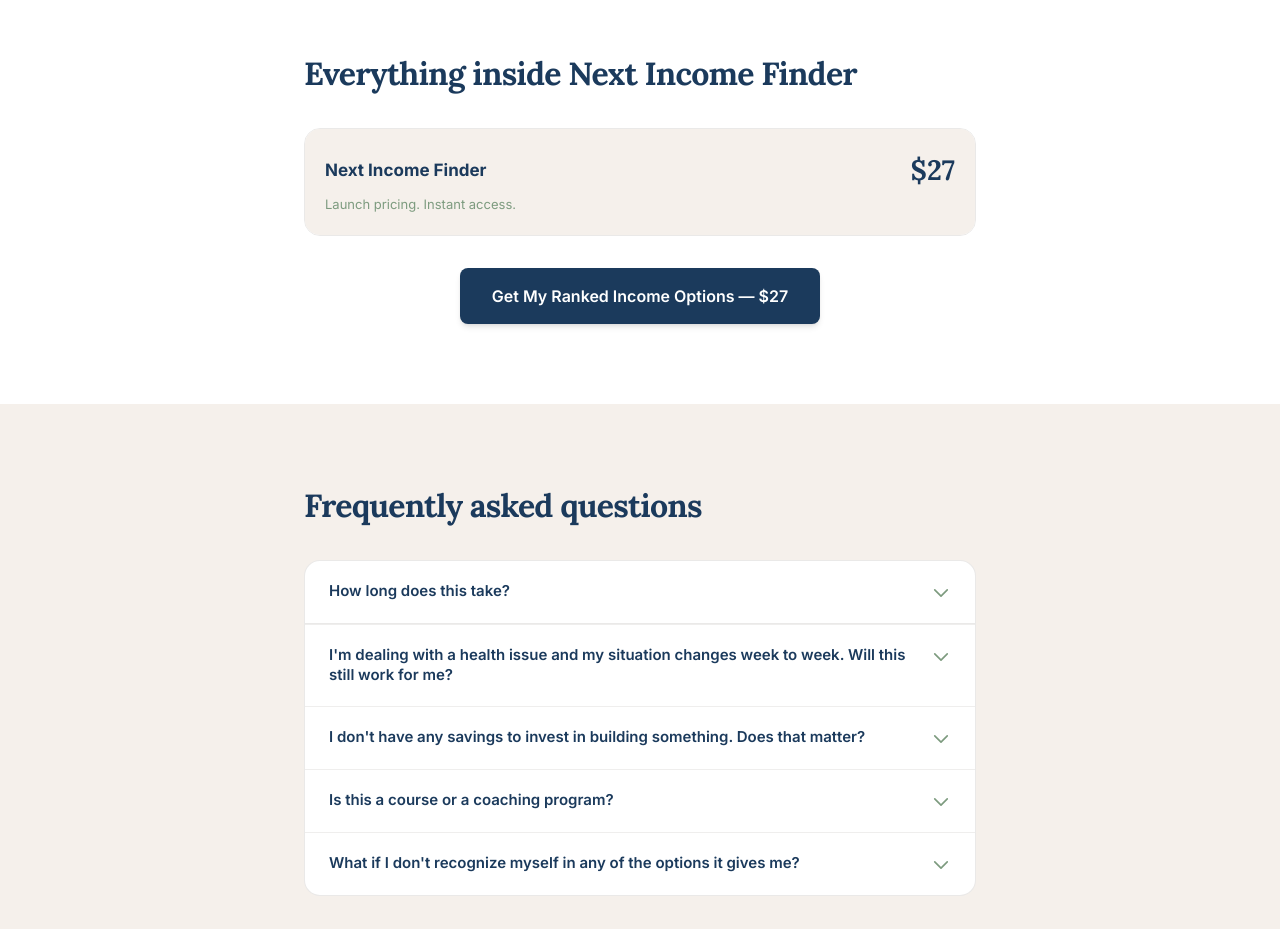
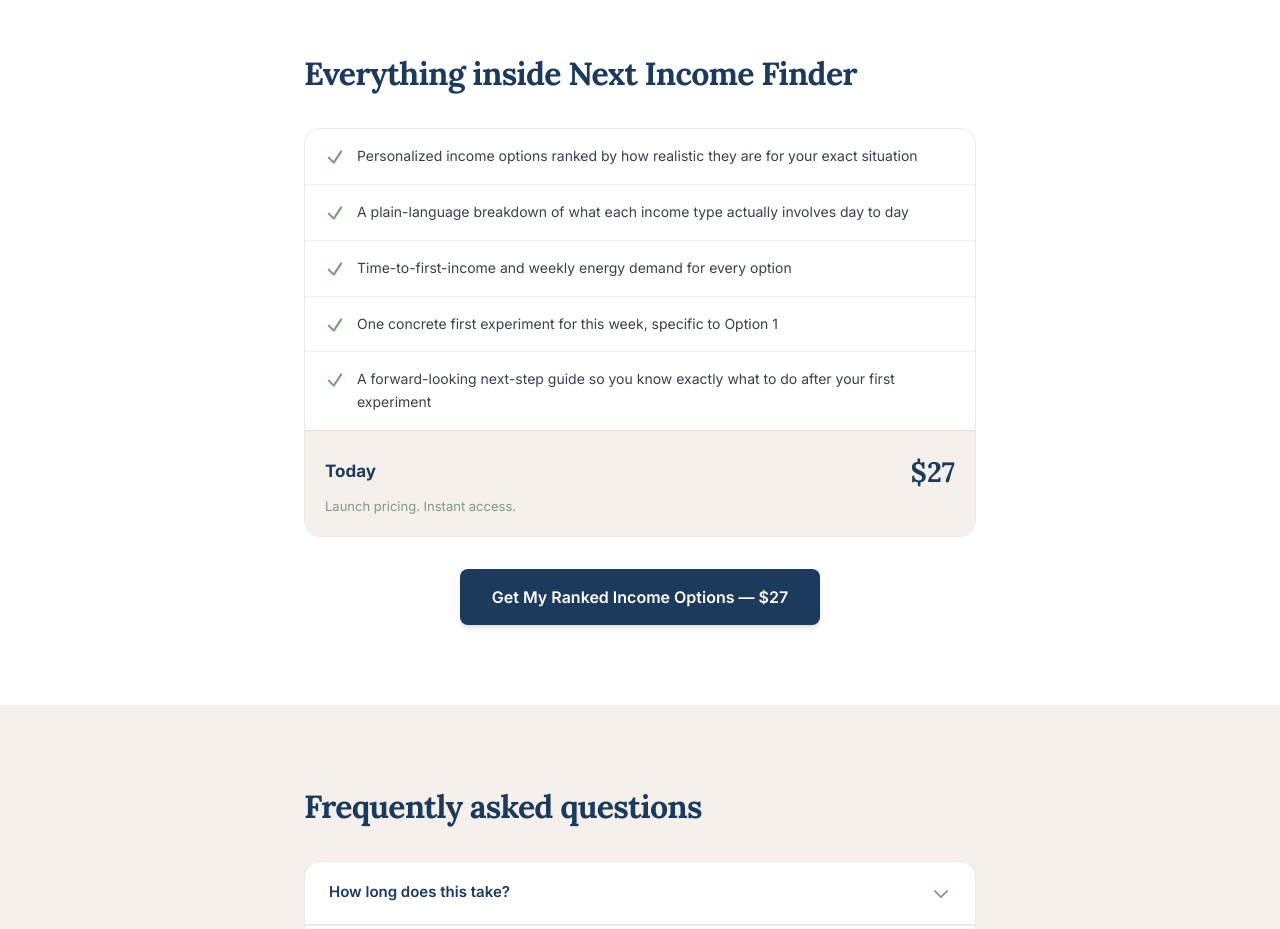
Before and after one commit to veslemoyklavenes-png/next-income-finder, a Next.js app: page / in a window 1280 px wide. Shown: the part 8720-9649 px from the top of the page. Built offline with nearby package versions, Linux system fonts and the light colour scheme.

Commit message:
Keep feature list but remove per-item prices, just show 7

```diff
--- a/app/page.tsx
+++ b/app/page.tsx
@@ -295,26 +295,11 @@ export default function SalesPage() {
   // ── Value stack items ─────────────────────────────────────────────────────────
 
   const valueItems = [
-    {
-      label: 'Personalized income options ranked by how realistic they are for your exact situation',
-      value: '$97',
-    },
-    {
-      label: 'A plain-language breakdown of what each income type actually involves day to day',
-      value: '$47',
-    },
-    {
-      label: 'Time-to-first-income and weekly energy demand for every option',
-      value: '$37',
-    },
-    {
-      label: 'One concrete first experiment for this week, specific to Option 1',
-      value: '$47',
-    },
-    {
-      label: 'A forward-looking next-step guide so you know exactly what to do after your first experiment',
-      value: '$37',
-    },
+    { label: 'Personalized income options ranked by how realistic they are for your exact situation' },
+    { label: 'A plain-language breakdown of what each income type actually involves day to day' },
+    { label: 'Time-to-first-income and weekly energy demand for every option' },
+    { label: 'One concrete first experiment for this week, specific to Option 1' },
+    { label: 'A forward-looking next-step guide so you know exactly what to do after your first experiment' },
   ]
 
   // ─────────────────────────────────────────────────────────────────────────────
@@ -749,9 +734,23 @@ export default function SalesPage() {
             </h2>
 
             <div className="rounded-2xl border border-[rgba(52,38,32,0.1)] overflow-hidden">
-              <div style={{ backgroundColor: OFF_WHITE }} className="px-5 py-5">
+              <div className="divide-y divide-[rgba(52,38,32,0.07)]">
+                {valueItems.map((item, i) => (
+                  <div
+                    key={i}
+                    className="flex items-start gap-3 px-5 py-4"
+                  >
+                    <Check />
+                    <span className="text-[14px] text-gray-700 leading-relaxed">
+                      {item.label}
+                    </span>
+                  </div>
+                ))}
+              </div>
+
+              <div style={{ backgroundColor: OFF_WHITE }} className="px-5 py-5 border-t border-[rgba(52,38,32,0.1)]">
                 <div className="flex items-center justify-between mb-1">
-                  <span className="text-[17px] font-bold text-[#1B3A5C]">Next Income Finder</span>
+                  <span className="text-[17px] font-bold text-[#1B3A5C]">Today</span>
                   <span className="text-[28px] font-extrabold font-lora text-[#1B3A5C]">
                     $27
                   </span>
```
